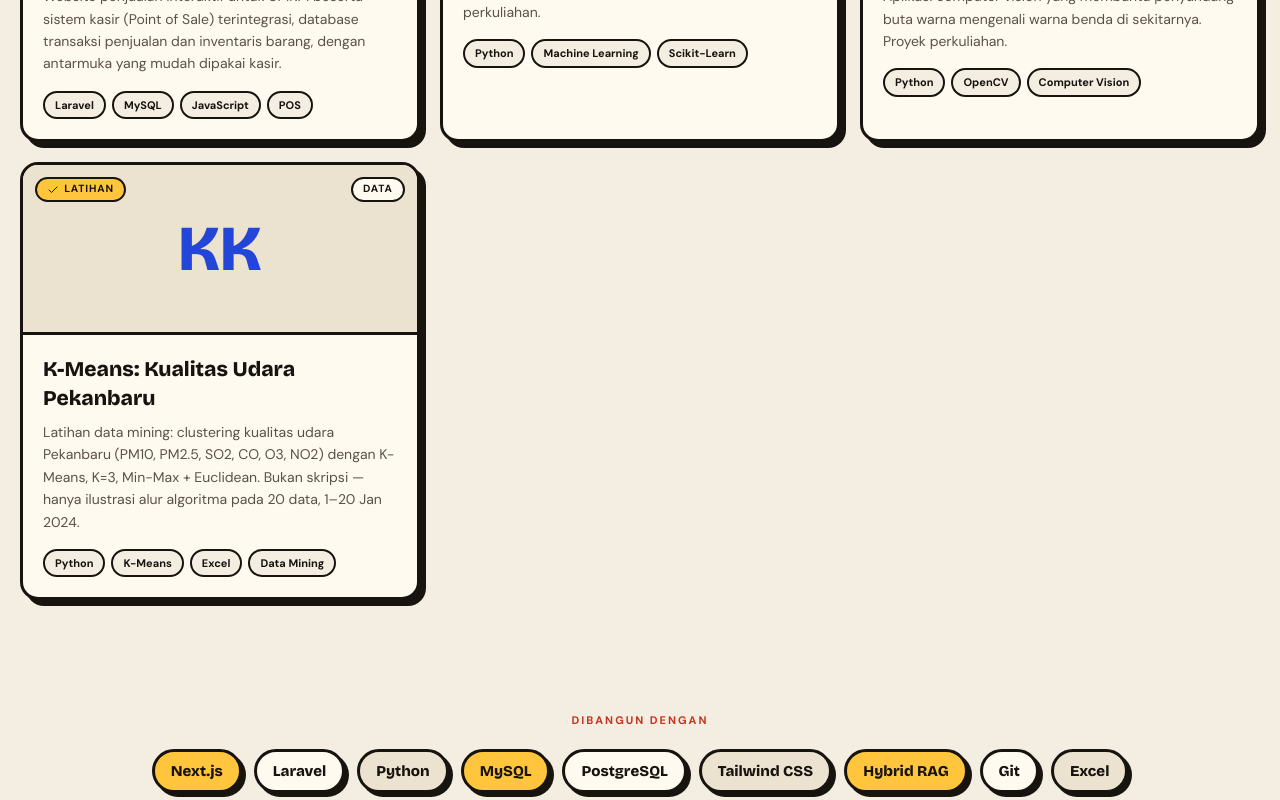
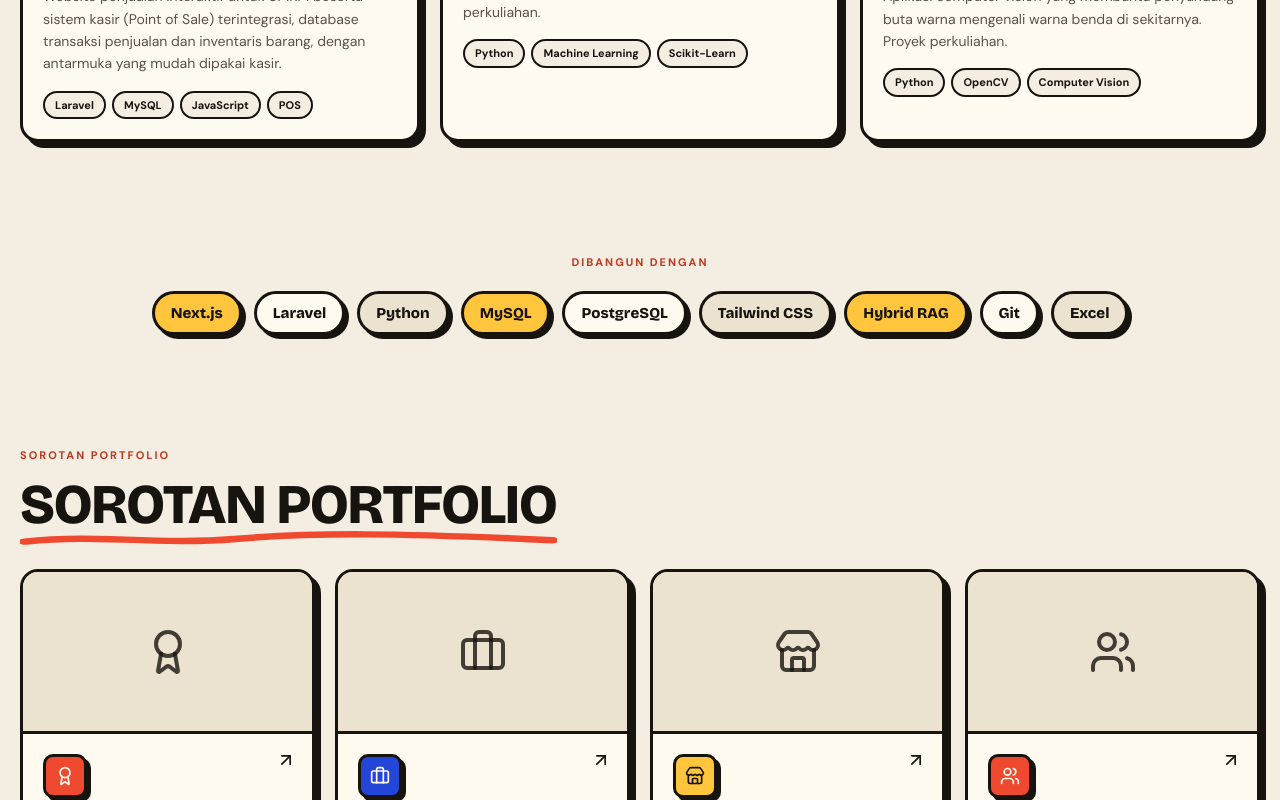
Before and after one commit to dwimahdini/Aboutme, a Next.js app: page / in a window 1280 px wide. Shown: the part 2068-2868 px from the top of the page. Built offline with nearby package versions, Linux system fonts and the light colour scheme.

Commit message:
Hapus proyek K-Means dari portfolio

```diff
--- a/components/Projects.tsx
+++ b/components/Projects.tsx
@@ -29,7 +29,7 @@ function initials(title: string) {
   return (words[0]?.[0] ?? "") + (words[1]?.[0] ?? "");
 }
 
-const categories = ["Semua", "AI & RAG", "Web App", "AI / ML", "Data"] as const;
+const categories = ["Semua", "AI & RAG", "Web App", "AI / ML"] as const;
 
 export default function Projects() {
   const { t, language } = useLanguage();
--- a/data/dictionary.ts
+++ b/data/dictionary.ts
@@ -157,11 +157,6 @@ export const dictionaries = {
           title: "Sistem Pengenalan Warna untuk Penyandang Buta Warna",
           description:
             "Aplikasi computer vision yang membantu penyandang buta warna mengenali warna benda di sekitarnya. Proyek perkuliahan.",
-        },
-        {
-          title: "K-Means: Kualitas Udara Pekanbaru",
-          description:
-            "Latihan data mining: clustering kualitas udara Pekanbaru (PM10, PM2.5, SO2, CO, O3, NO2) dengan K-Means, K=3, Min-Max + Euclidean. Bukan skripsi — hanya ilustrasi alur algoritma pada 20 data, 1–20 Jan 2024.",
         },
       ],
     },
@@ -374,11 +369,6 @@ export const dictionaries = {
           description:
             "A computer-vision app that helps colour-blind users recognise the colours of surrounding objects. Coursework project.",
         },
-        {
-          title: "K-Means: Pekanbaru Air Quality",
-          description:
-            "A data-mining exercise: clustering Pekanbaru air quality (PM10, PM2.5, SO2, CO, O3, NO2) with K-Means, K=3, Min-Max + Euclidean. Not my thesis — only an illustration of the algorithm flow on 20 records, 1–20 Jan 2024.",
-        },
       ],
     },
     highlights: {
--- a/data/projects.ts
+++ b/data/projects.ts
@@ -8,7 +8,7 @@ export interface Project {
   status: "published" | "completed" | "exercise";
   featured?: boolean;
   /** Kategori untuk filter gaya Linework. */
-  category: "AI & RAG" | "Web App" | "AI / ML" | "Data";
+  category: "AI & RAG" | "Web App" | "AI / ML";
 }
 
 // URUTAN HARUS SAMA dengan dictionaries.*.projects.items
@@ -55,12 +55,4 @@ export const projects: Project[] = [
     status: "completed",
     category: "AI / ML",
   },
-  {
-    title: "K-Means: Kualitas Udara Pekanbaru",
-    description:
-      "Latihan data mining: clustering kualitas udara Pekanbaru dengan K-Means, K=3. Bukan skripsi — ilustrasi alur algoritma pada 20 data, 1–20 Jan 2024.",
-    techStack: ["Python", "K-Means", "Excel", "Data Mining"],
-    status: "exercise",
-    category: "Data",
-  },
 ];
```
